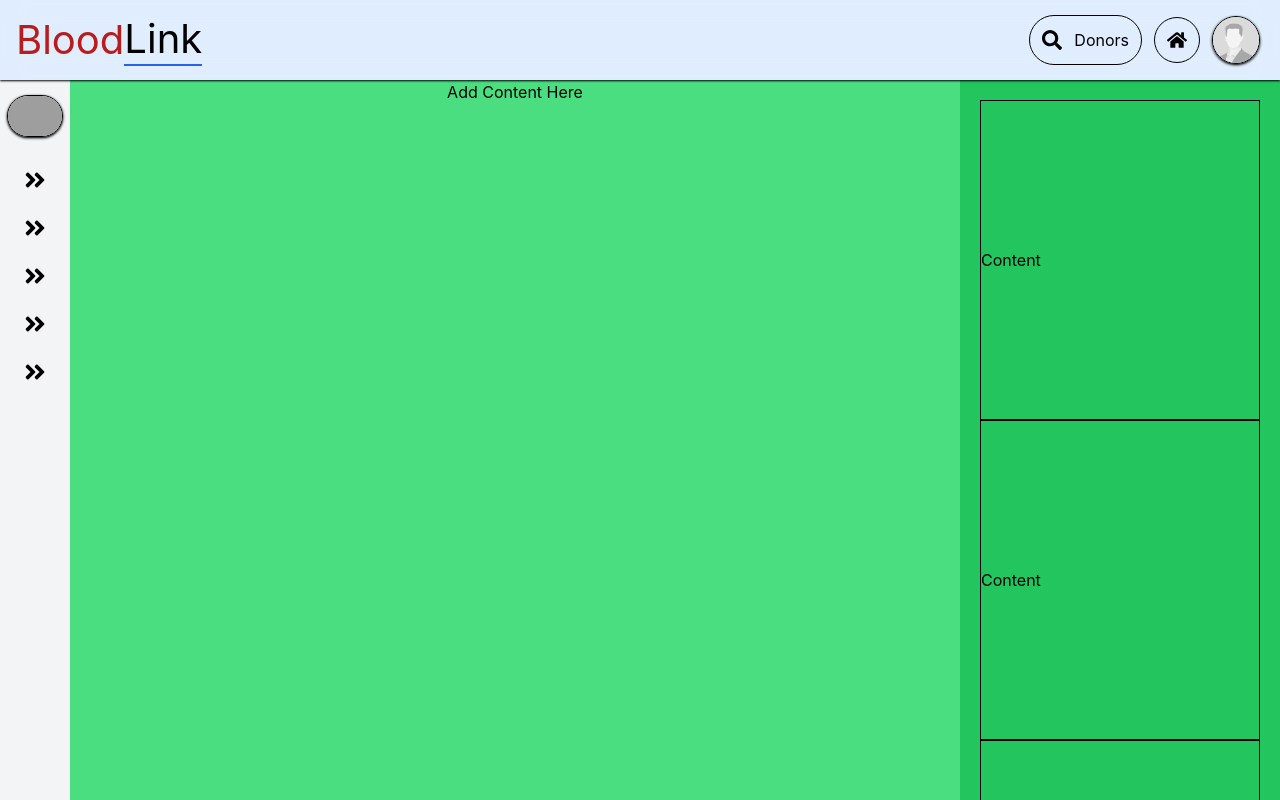
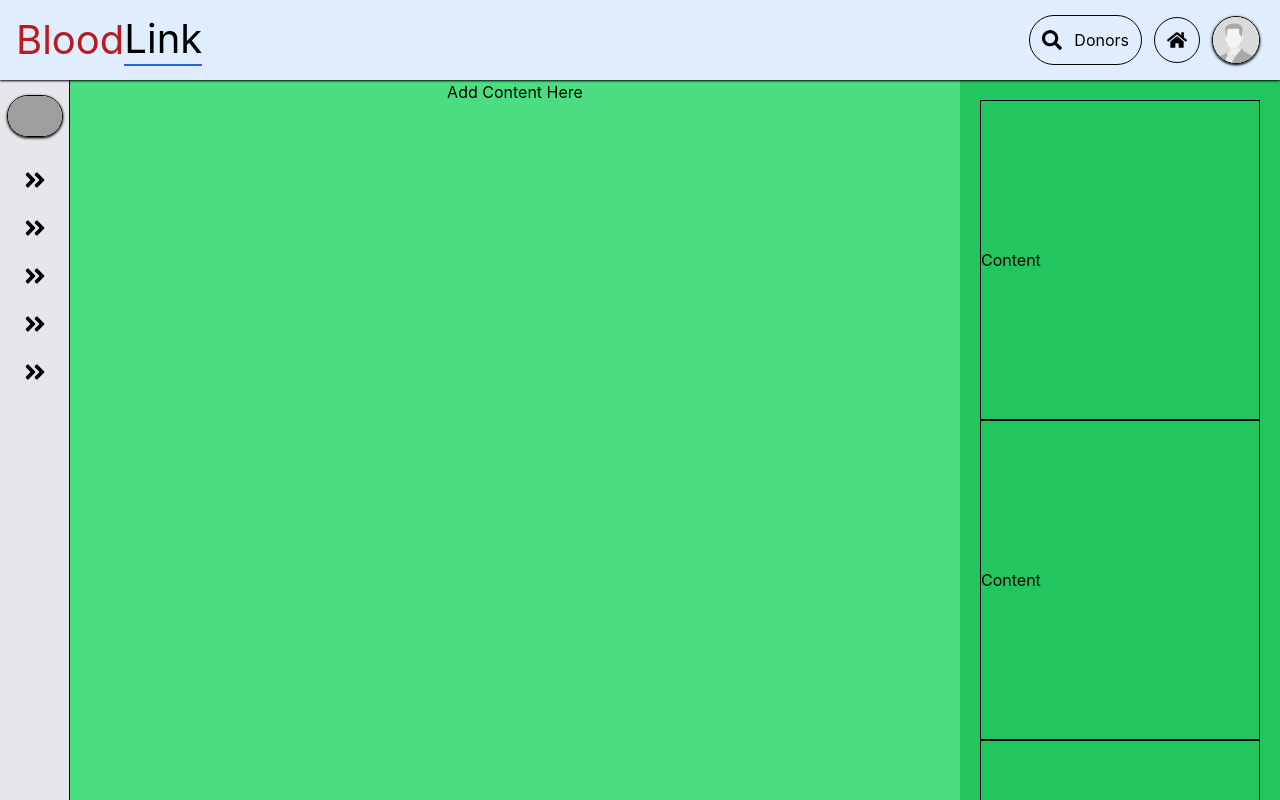
Before and after one commit to MrYious/BloodLink, a React (Create React App) app in the folder app/: page /main in a window 1280 px wide. Shown: the top 800 px of the page. Built offline with nearby package versions, Linux system fonts and the light colour scheme; sample sign-in values are in the browser's storage; grey boxes are pictures that could not be loaded; what tw-elements would draw is missing.

Commit message:
styles: update sidebar

```diff
--- a/app/src/components/SideBar.js
+++ b/app/src/components/SideBar.js
@@ -16,7 +16,7 @@ const SideBar = () => {
             {/* 0 */}
             <div className="flex flex-col w-[70px] shrink-0"></div>
             {/* 1 */}
-            <div onMouseEnter={() => {setIsOpen(true)}} onClick={() => {setIsOpen(true)}} onMouseLeave={() => {setIsOpen(false)}}  className={`flex flex-col p-2 ${isOpen ? 'w-[300px]' : 'w-[70px] items-center'}  bg-gray-100 h-full shrink-0 none fixed`}>
+            <div onMouseEnter={() => {setIsOpen(true)}} onClick={() => {setIsOpen(true)}} onMouseLeave={() => {setIsOpen(false)}}  className={`flex flex-col p-2 ${isOpen ? 'w-[300px]' : 'w-[70px] items-center'}  bg-gray-200 h-full shrink-0 none fixed border-r-[1px] border-black`}>
                 <Link to={'/main/profile'} className="flex items-center gap-2 mb-3 rounded cursor-pointer h-14 hover:bg-gray-300">
                     <div className='flex items-center justify-center h-full w-14 shrink-0'>
                         <img className='w-full border border-black rounded-full shadow cursor-pointer shadow-black'  src={ profile ? profile : profilepic} alt="profilepic" />
```
